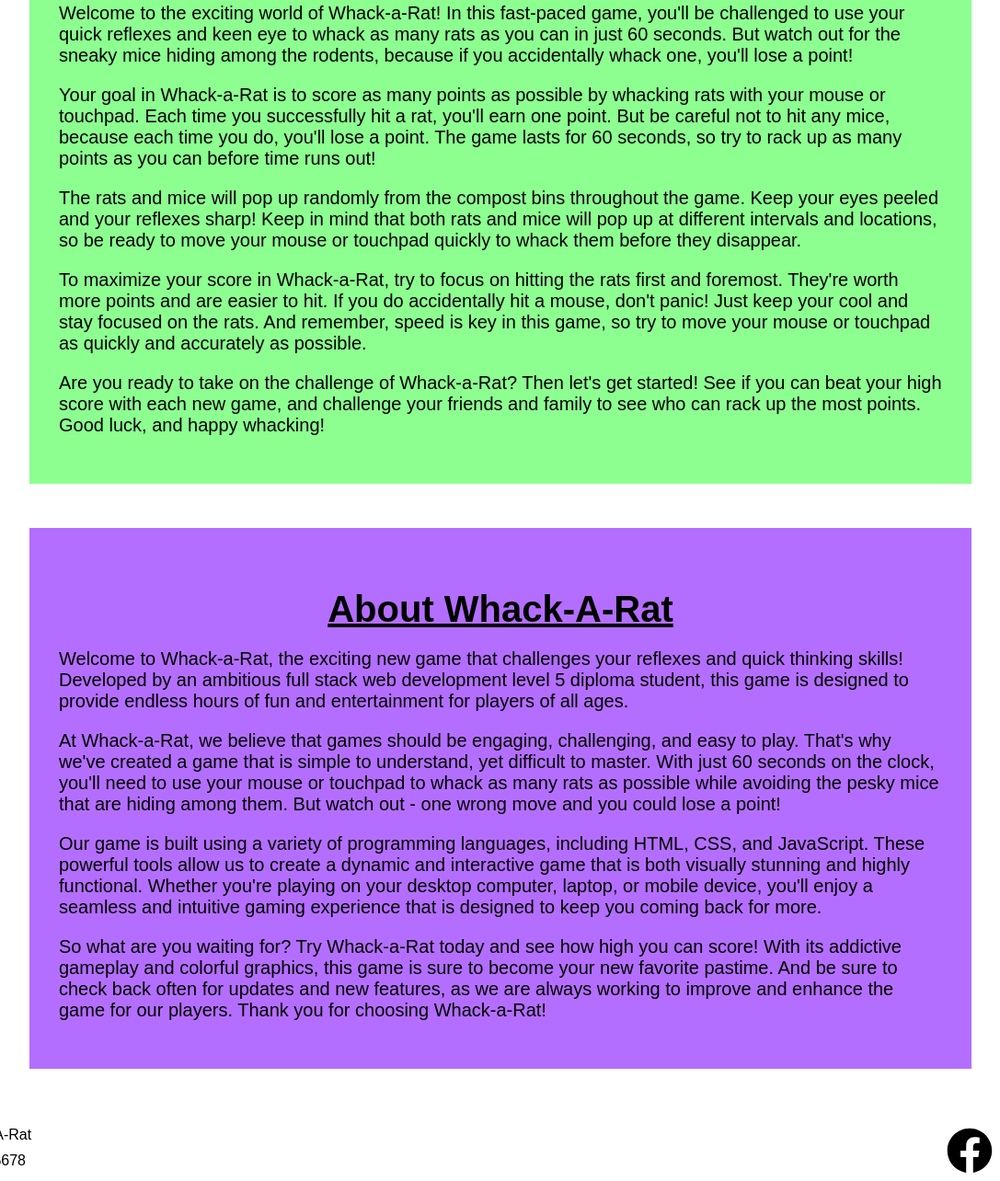
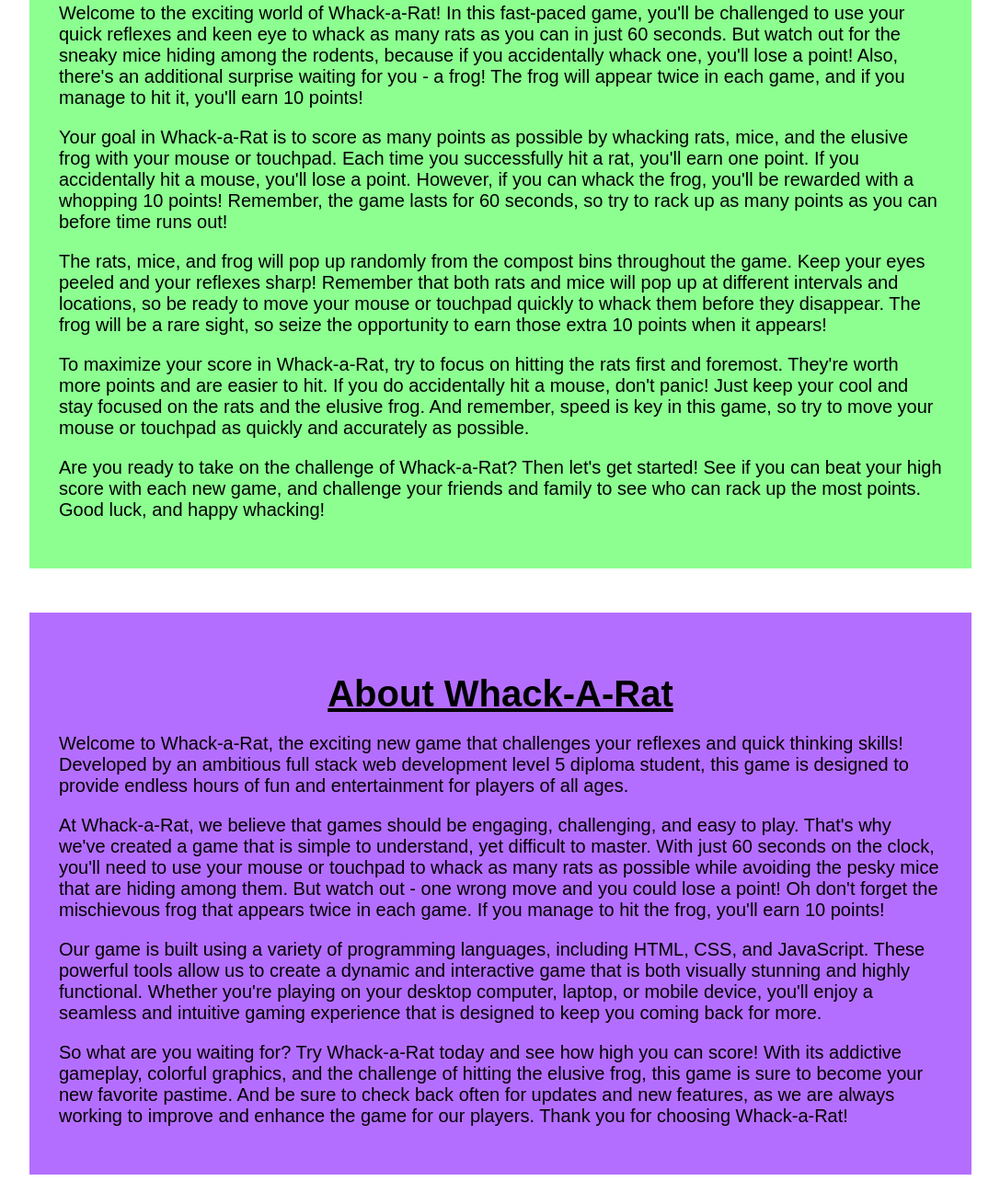
Before and after one commit to Jaycode88/msp-2, a website: page index.html in a window 1280 px wide. Shown: the part 680-1964 px from the top of the page at 92% size, without its empty margins (96-1183 px from the left). Drawn offline with Linux system fonts and the light colour scheme.

Commit message:
ADD: frog to instructions and about index.html

```diff
--- a/index.html
+++ b/index.html
@@ -96,18 +96,18 @@
         <div class="movedown-section">
           <div id="instructions">
             <h2>Instructions</h2>
-            <p>Welcome to the exciting world of Whack-a-Rat! In this fast-paced game, you'll be challenged to use your quick reflexes and keen eye to whack as many rats as you can in just 60 seconds. But watch out for the sneaky mice hiding among the rodents, because if you accidentally whack one, you'll lose a point!</p>
-            <p>Your goal in Whack-a-Rat is to score as many points as possible by whacking rats with your mouse or touchpad. Each time you successfully hit a rat, you'll earn one point. But be careful not to hit any mice, because each time you do, you'll lose a point. The game lasts for 60 seconds, so try to rack up as many points as you can before time runs out!</p>
-            <p>The rats and mice will pop up randomly from the compost bins throughout the game. Keep your eyes peeled and your reflexes sharp! Keep in mind that both rats and mice will pop up at different intervals and locations, so be ready to move your mouse or touchpad quickly to whack them before they disappear.</p>
-            <p>To maximize your score in Whack-a-Rat, try to focus on hitting the rats first and foremost. They're worth more points and are easier to hit. If you do accidentally hit a mouse, don't panic! Just keep your cool and stay focused on the rats. And remember, speed is key in this game, so try to move your mouse or touchpad as quickly and accurately as possible.</p>
+            <p>Welcome to the exciting world of Whack-a-Rat! In this fast-paced game, you'll be challenged to use your quick reflexes and keen eye to whack as many rats as you can in just 60 seconds. But watch out for the sneaky mice hiding among the rodents, because if you accidentally whack one, you'll lose a point! Also, there's an additional surprise waiting for you - a frog! The frog will appear twice in each game, and if you manage to hit it, you'll earn 10 points!</p>
+            <p>Your goal in Whack-a-Rat is to score as many points as possible by whacking rats, mice, and the elusive frog with your mouse or touchpad. Each time you successfully hit a rat, you'll earn one point. If you accidentally hit a mouse, you'll lose a point. However, if you can whack the frog, you'll be rewarded with a whopping 10 points! Remember, the game lasts for 60 seconds, so try to rack up as many points as you can before time runs out!</p>
+            <p>The rats, mice, and frog will pop up randomly from the compost bins throughout the game. Keep your eyes peeled and your reflexes sharp! Remember that both rats and mice will pop up at different intervals and locations, so be ready to move your mouse or touchpad quickly to whack them before they disappear. The frog will be a rare sight, so seize the opportunity to earn those extra 10 points when it appears!</p>
+            <p>To maximize your score in Whack-a-Rat, try to focus on hitting the rats first and foremost. They're worth more points and are easier to hit. If you do accidentally hit a mouse, don't panic! Just keep your cool and stay focused on the rats and the elusive frog. And remember, speed is key in this game, so try to move your mouse or touchpad as quickly and accurately as possible.</p>
             <p>Are you ready to take on the challenge of Whack-a-Rat? Then let's get started! See if you can beat your high score with each new game, and challenge your friends and family to see who can rack up the most points. Good luck, and happy whacking!</p>
           </div>
           <div id="about">
             <h2> About Whack-A-Rat</h2>
             <p>Welcome to Whack-a-Rat, the exciting new game that challenges your reflexes and quick thinking skills! Developed by an ambitious full stack web development level 5 diploma student, this game is designed to provide endless hours of fun and entertainment for players of all ages.</p>
-            <p>At Whack-a-Rat, we believe that games should be engaging, challenging, and easy to play. That's why we've created a game that is simple to understand, yet difficult to master. With just 60 seconds on the clock, you'll need to use your mouse or touchpad to whack as many rats as possible while avoiding the pesky mice that are hiding among them. But watch out - one wrong move and you could lose a point!</p>
+            <p>At Whack-a-Rat, we believe that games should be engaging, challenging, and easy to play. That's why we've created a game that is simple to understand, yet difficult to master. With just 60 seconds on the clock, you'll need to use your mouse or touchpad to whack as many rats as possible while avoiding the pesky mice that are hiding among them. But watch out - one wrong move and you could lose a point! Oh don't forget the mischievous frog that appears twice in each game. If you manage to hit the frog, you'll earn 10 points!</p>
             <p>Our game is built using a variety of programming languages, including HTML, CSS, and JavaScript. These powerful tools allow us to create a dynamic and interactive game that is both visually stunning and highly functional. Whether you're playing on your desktop computer, laptop, or mobile device, you'll enjoy a seamless and intuitive gaming experience that is designed to keep you coming back for more. </p>
-            <p>So what are you waiting for? Try Whack-a-Rat today and see how high you can score! With its addictive gameplay and colorful graphics, this game is sure to become your new favorite pastime. And be sure to check back often for updates and new features, as we are always working to improve and enhance the game for our players. Thank you for choosing Whack-a-Rat!</p>
+            <p>So what are you waiting for? Try Whack-a-Rat today and see how high you can score! With its addictive gameplay, colorful graphics, and the challenge of hitting the elusive frog, this game is sure to become your new favorite pastime. And be sure to check back often for updates and new features, as we are always working to improve and enhance the game for our players. Thank you for choosing Whack-a-Rat!</p>
           </div>
         </div>
         <!-- footer bar -->
```
